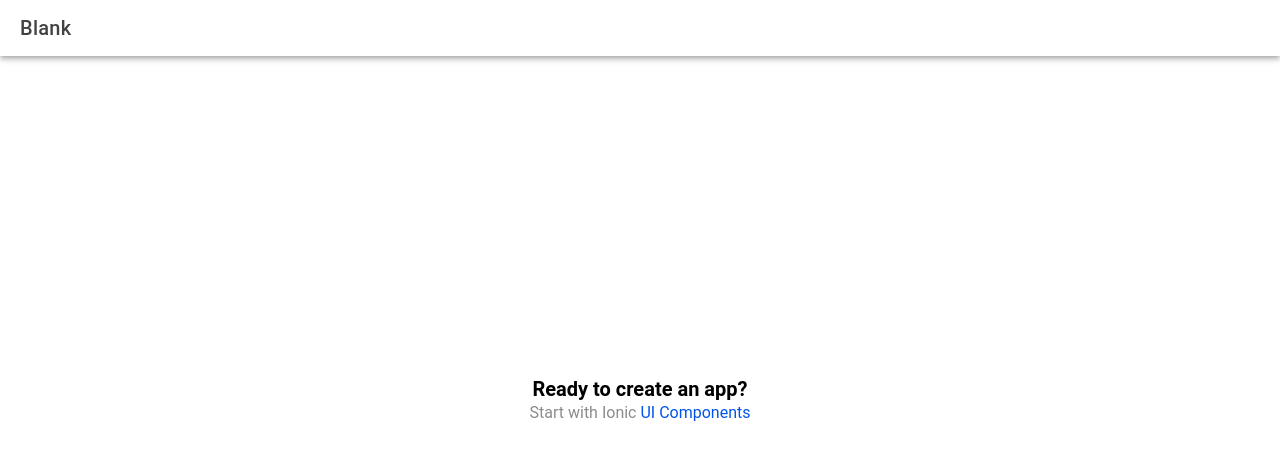
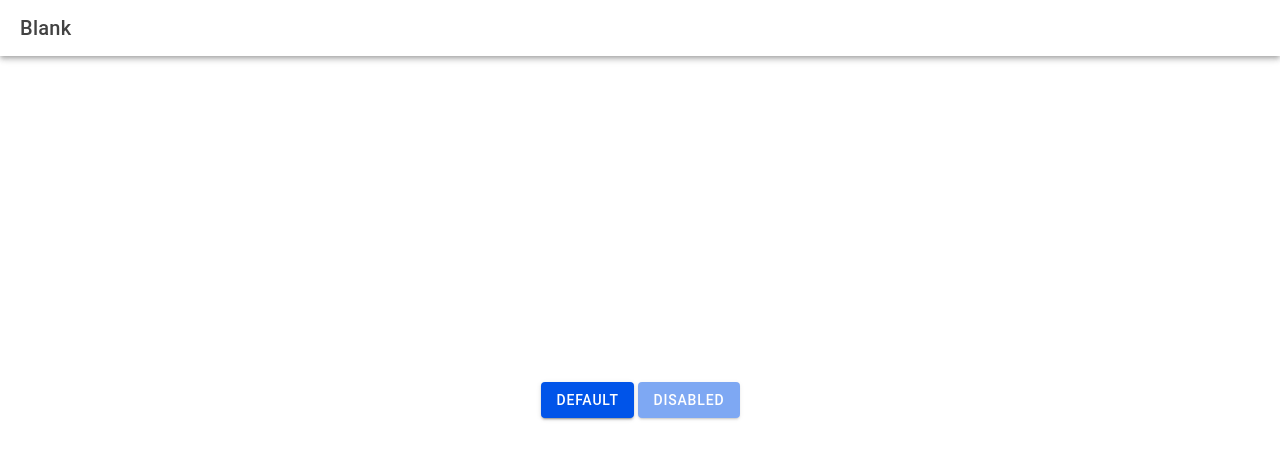
Before and after one commit to salixes/IT35-C-mobile, a React (Vite) app: page /home in a window 1280 px wide. Shown: the top 460 px of the page. Built offline with nearby package versions, Linux system fonts and the light colour scheme.

Commit message:
added new

```diff
--- a/src/components/ExploreContainer.tsx
+++ b/src/components/ExploreContainer.tsx
@@ -1,3 +1,4 @@
+import { IonButton } from '@ionic/react';
 import './ExploreContainer.css';
 
 interface ContainerProps { }
@@ -5,8 +6,10 @@ interface ContainerProps { }
 const ExploreContainer: React.FC<ContainerProps> = () => {
   return (
     <div id="container">
-      <strong>Ready to create an app?</strong>
-      <p>Start with Ionic <a target="_blank" rel="noopener noreferrer" href="https://ionicframework.com/docs/components">UI Components</a></p>
+      <>
+      <IonButton>Default</IonButton>
+      <IonButton disabled={true}>Disabled</IonButton>
+    </>
     </div>
   );
 };
```
